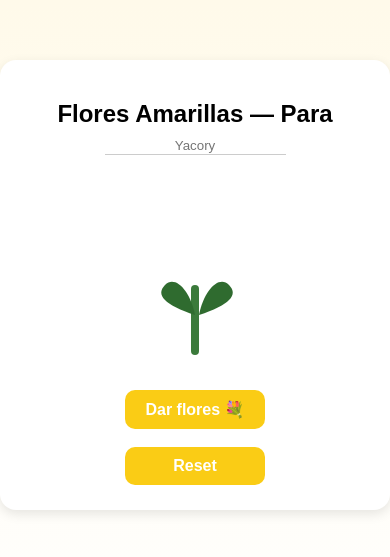
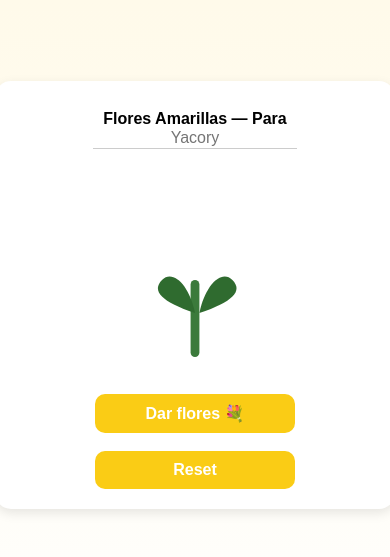
Before and after one commit to PaitorDT/Flores-Amarillas, a plain HTML site: page index.html in a window 390 px wide. Shown: the part 137-694 px from the top of the page. Drawn offline with nearby package versions, Linux system fonts and the light colour scheme.

Commit message:
Update index.html

```diff
--- a/index.html
+++ b/index.html
@@ -15,6 +15,7 @@
       justify-content: center;
       min-height: 100vh;
       margin: 0;
+      padding: 10px;
     }
     .card {
       background: white;
@@ -23,15 +24,26 @@
       padding: 20px;
       text-align: center;
       max-width: 400px;
+      width: 100%;
       display: flex;
       flex-direction: column;
       align-items: center;
     }
+    h2 {
+      font-size: 1.2rem;
+      margin-bottom: 10px;
+    }
     svg {
-      width: 200px;
-      height: 200px;
+      width: 100%;
+      max-width: 220px;
+      height: auto;
       display: block;
       margin: 0 auto;
+    }
+    input {
+      font-size: 1rem;
+      max-width: 200px;
+      text-align: center;
     }
     button {
       background: #facc15;
@@ -44,6 +56,8 @@
       font-weight: bold;
       margin: 5px;
       transition: transform 0.2s ease;
+      width: 100%;
+      max-width: 200px;
     }
     button:hover {
       background: #eab308;
@@ -56,12 +70,29 @@
       display: none;
       white-space: pre-line;
       max-width: 90%;
+      font-size: 1rem;
+      line-height: 1.4;
     }
     .buttons {
       display: flex;
       flex-direction: column;
       gap: 8px;
       margin-top: 10px;
+      width: 100%;
+      align-items: center;
+    }
+
+    /* 📱 Ajustes para móviles */
+    @media (max-width: 500px) {
+      .card {
+        padding: 15px;
+      }
+      h2 {
+        font-size: 1rem;
+      }
+      #message {
+        font-size: 0.95rem;
+      }
     }
   </style>
 </head>
@@ -69,7 +100,7 @@
   <div class="card">
     <h2>Flores Amarillas — Para
       <input id="recipientInput" placeholder="Yacory"
-      style="border:none;border-bottom:1px solid #ccc;text-align:center;">
+      style="border:none;border-bottom:1px solid #ccc;">
     </h2>
 
     <svg viewBox="0 0 200 200">
```
